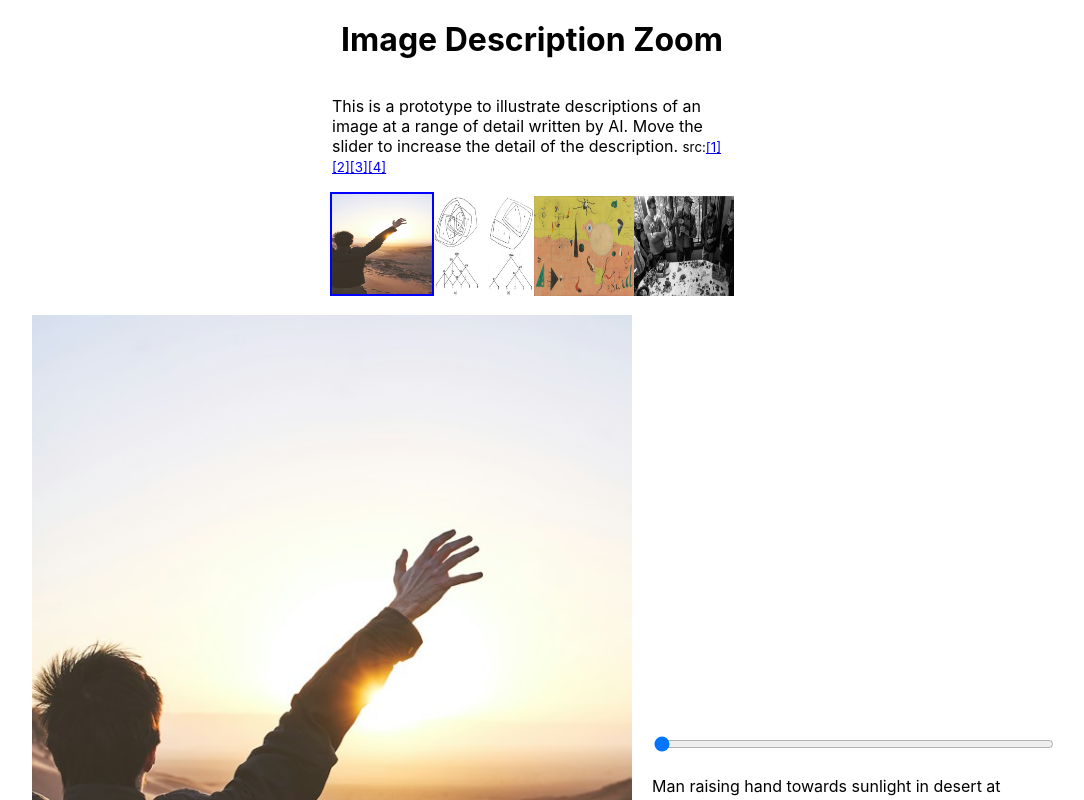
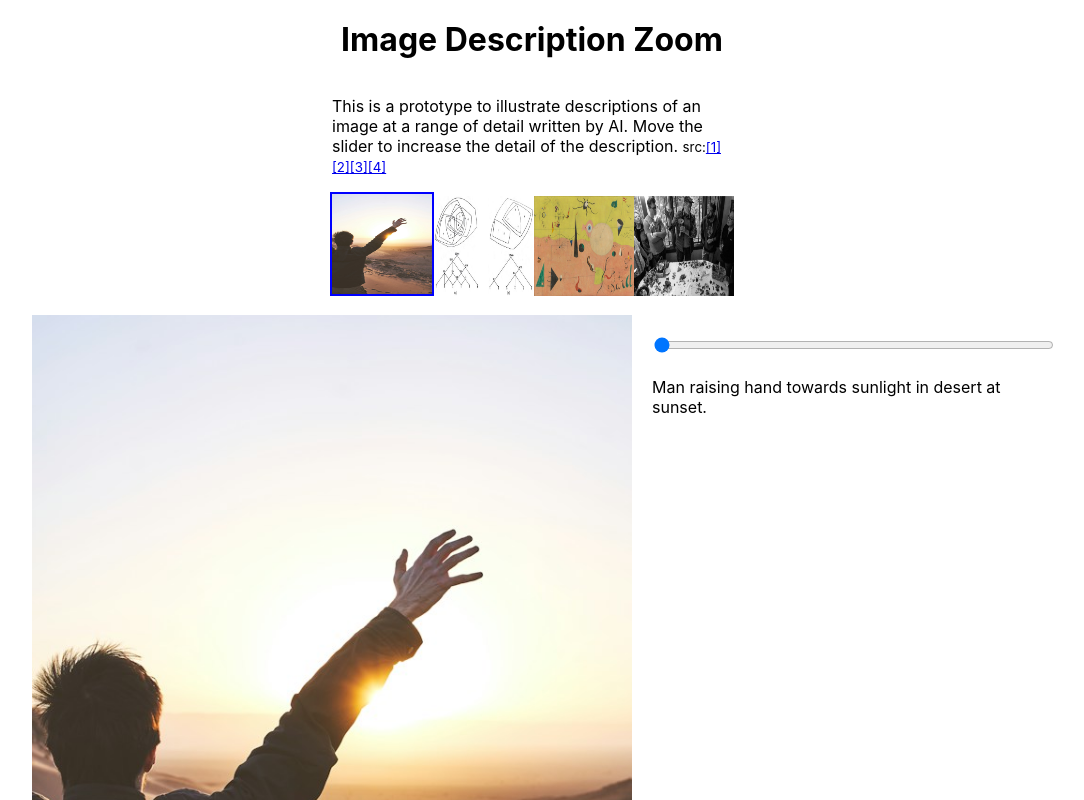
Before and after one commit to whichlight/image-description-zoom, a React (Create React App) app: page / in a window 1280 px wide. Shown: the top 800 px of the page, without its empty margins (108-1192 px from the left). Built offline with nearby package versions, Linux system fonts and the light colour scheme.

Commit message:
vertical alignment of text

```diff
--- a/src/App.css
+++ b/src/App.css
@@ -85,7 +85,8 @@
 .description-text {
   width: 400px; /* Set a max width for very wide screens */
   max-width:100%;
-  margin:auto;
+  margin-left: auto;
+  margin-right: auto;
 }
 
 .selected-content{
@@ -120,6 +121,8 @@
 
   .description-text {
     order: 3;
+    align-items:flex-start;
+
   }
 }
 
```
